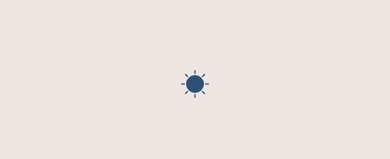
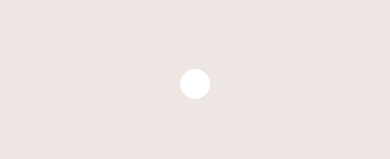
Before and after one commit to julessandoz/portfolio, a Nuxt app: page /#home in a window 390 px wide. Both pictures are taken after a click on the element 340 px from the left and 38 px from the top of the page. Shown: the part 494-653 px from the top of the page. Built offline with nearby package versions, Linux system fonts and the light colour scheme; no server answers.

Commit message:
fix theme icon

```diff
--- a/components/TheNav.vue
+++ b/components/TheNav.vue
@@ -92,7 +92,6 @@ function scrollToSection(e) {
   const section = document.querySelector(target);
   section.scrollIntoView({ behavior: "smooth" });
 }
-// })
 </script>
 
 <template>
@@ -117,7 +116,7 @@ function scrollToSection(e) {
         <a href="#projects" @click="scrollToSection($event)">Projects</a>
         <a href="#contact" @click="scrollToSection($event)">Contact</a>
         <div class="theme-switcher">
-          <div class="theme-switcher-icon lightMode" @click="toggleMode(true);"></div>
+          <div class="theme-switcher-icon" :class="`${displayMode}Mode`" @click="toggleMode(true);"></div>
         </div>
       </div>
       <div class="dropdown-links links" v-show="mobileNav">
@@ -126,7 +125,7 @@ function scrollToSection(e) {
         <a href="#projects" @click="toggleMobileNav()">Projects</a>
         <a href="#contact" @click="toggleMobileNav()">Contact</a>
         <div class="theme-switcher">
-          <div class="theme-switcher-icon lightMode" @click="toggleMode(true)"></div>
+          <div class="theme-switcher-icon" @click="toggleMode(true)"></div>
         </div>
       </div>
     </div>
```
